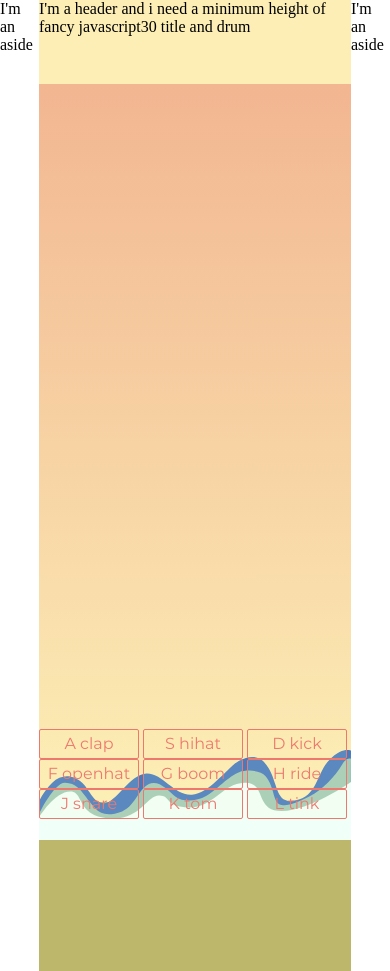
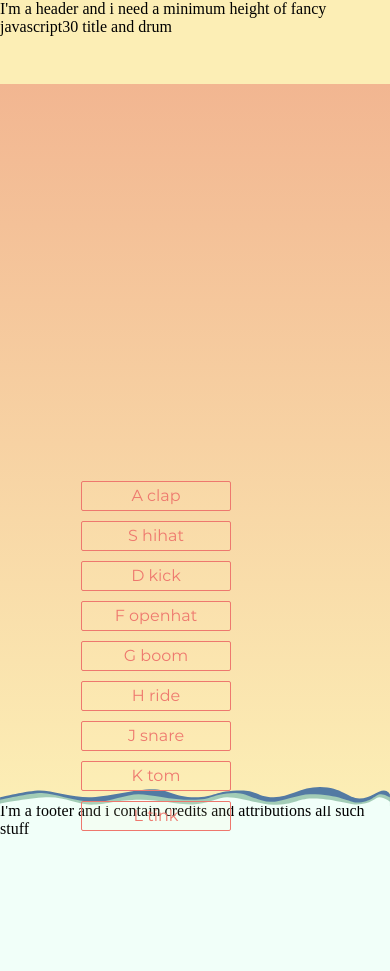
Before and after one commit to ACh-hub/Javascript30-1, a website: page index.html in a window 390 px wide. Drawn offline with Linux system fonts and the light colour scheme.

Commit message:
wavy thingie is working and responsive

```diff
--- a/css/main.scss
+++ b/css/main.scss
@@ -63,12 +63,12 @@ $color-background: #F1FFF9;
     }
     .wave{
       position: absolute;
-      bottom: 0;
+      bottom: 4vh;
       z-index: 2;
       width: 80%;
 
       .cls-1 {
-        fill: #487bbe;
+        fill: #537aa3;
       }
 
       .cls-2 {
@@ -80,12 +80,16 @@ $color-background: #F1FFF9;
       }
     }
     .buttons{
+      width: 80%;
+      display: flex;
+      flex-wrap: wrap;
+      justify-content: space-evenly;
       position: absolute;
-      bottom: 3vh;
+      bottom: 1vh;
       z-index: 3;
 
       input[type="button"] {
-        width: 100px;
+        width: 150px;
         height: 30px;
         font-family: montserrat, sans-serif;
         font-size: 1em;
@@ -95,6 +99,7 @@ $color-background: #F1FFF9;
         border-width: 0.5px;
         border-color: $color-peach;
         border-radius: 2px;
+        margin: 5px;
 
       }
 
@@ -109,28 +114,33 @@ $color-background: #F1FFF9;
 
     }
   }
-
   footer {
-    background-color: darkkhaki;
+    background-color: $color-background;
     height: 20vh;
   }
+}
+
+
+// Device - Most of the Smartphones Mobiles (Portrait)
+// Screen - B/w 320px to 479px
+@media (min-width: 320px) and (max-width: 480px) {
+
+  .container aside {
+    width: 0vw;
+  }
+  .column {
+    width: 100vw;
+  }
+  .column main .wave {
+    width: 100%;
+  }
+
 }
 
 //.row {
 //  display: flex;
 //}
-//
-//
-//.head {
-//  background-color: $color-sandy-yellow;
-//  height: 15%;
-//}
-//
-//.content {
-//  background-color: $color-sandy-yellow;
-//  height: 75%;
-//}
-//
+
 //.foot {
 //  background-color: $color-background;
 //  height: 10%;
@@ -168,62 +178,3 @@ $color-background: #F1FFF9;
 //  text-shadow: 3px 3px 0px $color-orange, 6px 6px 0px $color-sandy-yellow;
 //}
 //
-
-//
-//.wave {
-//  position: fixed;
-//  margin: 0;
-//  padding: 0;
-//  width: 100%;
-//  height: 80vh;
-//  background: transparent;
-//}
-//
-//#curve{
-//position: absolute;
-//  bottom:0;
-//  width: 100%
-//}
-//
-//.cls-1 {
-//  fill: #487bbe;
-//}
-//
-//.cls-2 {
-//  fill: $color-sea-green;
-//}
-//
-//.cls-3 {
-//  fill: #487bbe;
-//}
-//
-//.buttons {
-//  width: 100%;
-//  position: fixed;
-//  top: 300px;
-//  left: 0;
-//  z-index: 2;
-//}
-//
-//.button input[type="button"] {
-//  width: 80px;
-//  height: 30px;
-//  font-family: montserrat, sans-serif;
-//  font-size: 1em;
-//  color: $color-peach;
-//  background-color: rgba(252, 238, 181, 0.1);
-//  border-style: solid;
-//  border-width: 0.5px;
-//  border-color: $color-peach;
-//  border-radius: 2px;
-//}
-//
-//.button input[type="button"]:hover {
-//  background-color: rgba(252, 238, 181, 0.5);
-//}
-//
-//.button input[type="button"]:active {
-//  background-color: rgba(252, 238, 181, 0.5);
-//  border-width: 1px;
-//}
-//
--- a/index.html
+++ b/index.html
@@ -7,9 +7,7 @@
 </head>
 <body>
 <div class="container">
-    <aside>
-        <p>I'm an aside</p>
-    </aside>
+    <aside></aside>
     <div class="column">
         <header>
             <p>I'm a header and i need a minimum height of fancy javascript30 title and drum</p>
@@ -21,13 +19,10 @@
                 </canvas>
             </div>
             <div class="wave">
-                <svg id="curve" xmlns="http://www.w3.org/2000/svg" viewBox="0 0 1367 394.96">
-                    <path class="cls-1"
-                          d="M0,227s16-41,58-83,95-34,131,0,47,89,97,89S399,105,471,103s121,98,199,93S829.77,71,877,47c53-27,96.65-23.69,130,34,37,64,33,144,94,142,117.55-3.86,110-112,168-176s98-44,98-44l-2,391L0,393Z"></path>
-                    <path class="cls-2"
-                          d="M0,393V281S66,143,114,144s69,34,84,52,23,34,54,65c16.45,16.45,49,32,112,8s78.7-124,138-124c38,0,65,36,98,61,31.1,23.56,92,19,132-4S835.21,110.89,877,97c36-12,93.86-8.89,116,18,42,51,30,120,69,126,32.75,5,68.43-9.69,124-38,53-27,111-86,143-141,19.08-32.8,38-24,38-24l-2,356Z"></path>
-                    <path class="cls-3"
-                          d="M1367,395,0,394V295s69.53-115.83,139.5-113.5c60,2,21.51,117.07,188.5,118.5,117,1,145.5-100.5,198.5-100.5s24,52,132,52,143-104,242-108,41,125,163,124S1367,140,1367,140Z"></path>
+                    <svg xmlns="http://www.w3.org/2000/svg" viewBox="0 0 1365 68">
+                    <path class="cls-1" d="M1,768V736s98-24,139-24,115,24,172,24,167-28,222-28,78,28,149,28,69-24,163-24c53,0,59,24,113,24s94-36,162-36c76,0,99,40,138,40s64-28,86-28c14,0,21,13,21,13v43H1" transform="translate(-1 -700)"/>
+                    <path class="cls-2" d="M1,768V745s103-24,146-24,114,31,190,31c46,0,108-27,149-27s111,20,188,20,61-21,150-24c39-1.31,82,31,123,31s100-27,139-27c104,0,139,29,164,29,53,0,65-30.42,85-29,14,1,31,11,31,11v32H1" transform="translate(-1 -700)"/>
+                    <path class="cls-3" d="M1,768H1366V752s-19-16-37-16c-13.15,0-30,26-82,25-21-.4-94-22-152-21s-59,22-138,22c-48,0-110-26-161-26-28,0-75,25-120,25-67,0-122-19-199-16s-107,17-156,17-89-26-148-26S1,758,1,758Z" transform="translate(-1 -700)"/>
                 </svg>
             </div>
             <div class="buttons">
@@ -47,9 +42,7 @@
             <p>I'm a footer and i contain credits and attributions all such stuff</p>
         </footer>
     </div>
-    <aside>
-        <p>I'm an aside</p>
-    </aside>
+    <aside></aside>
 </div>
 
 <audio data-key="65" src="./sounds/clap.wav"></audio>
--- a/js/equalizer.js
+++ b/js/equalizer.js
@@ -33,7 +33,7 @@ window.onload = () => {
         const barGap = 6;
 
         for (let i = 0; i < bufferLength; i++) {
-            let barHeight = dataArray[i] * 2.5;
+            let barHeight = dataArray[i] * 8;
 
             let r, g, b, a;
 
```
Also changed, not shown: css/main.css.
